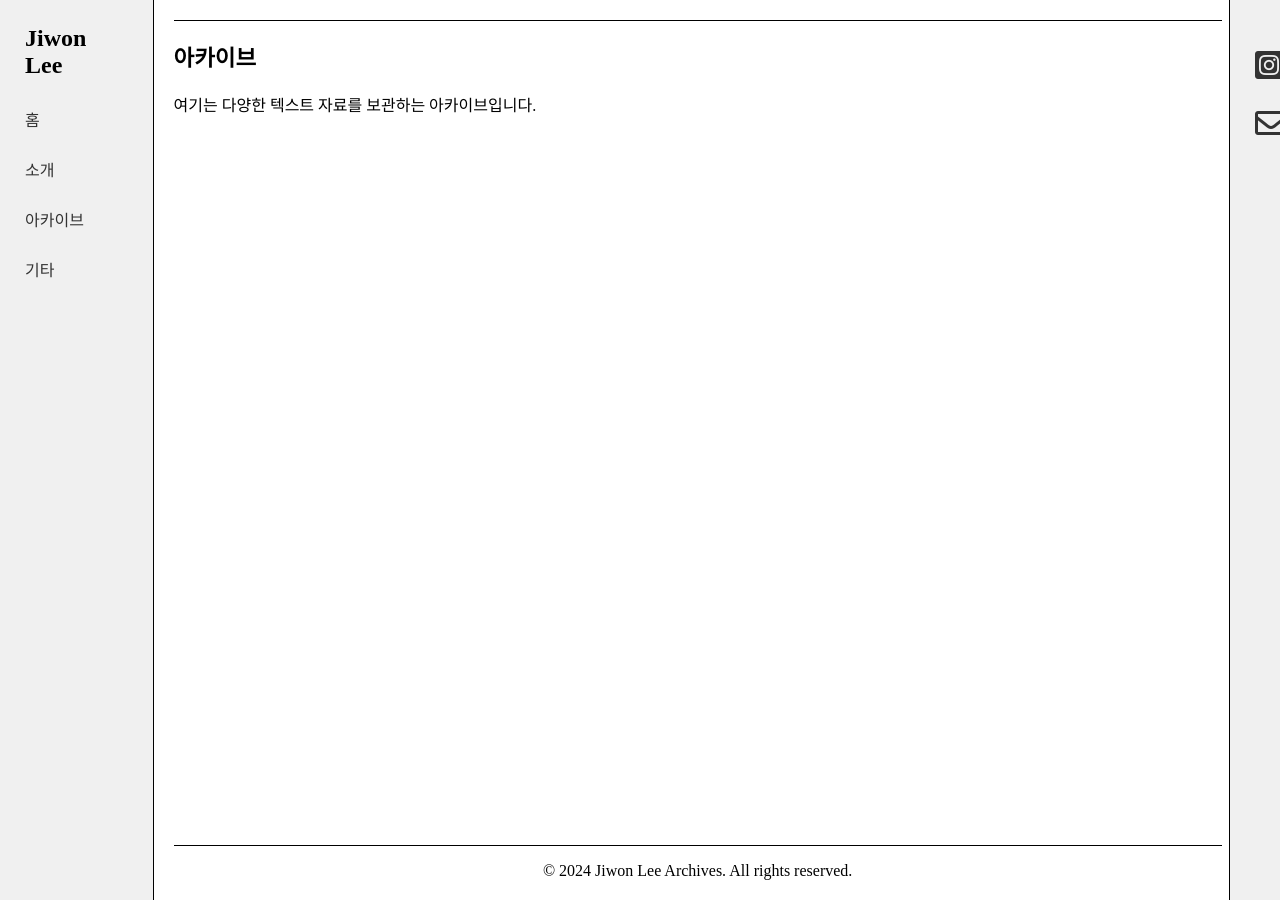
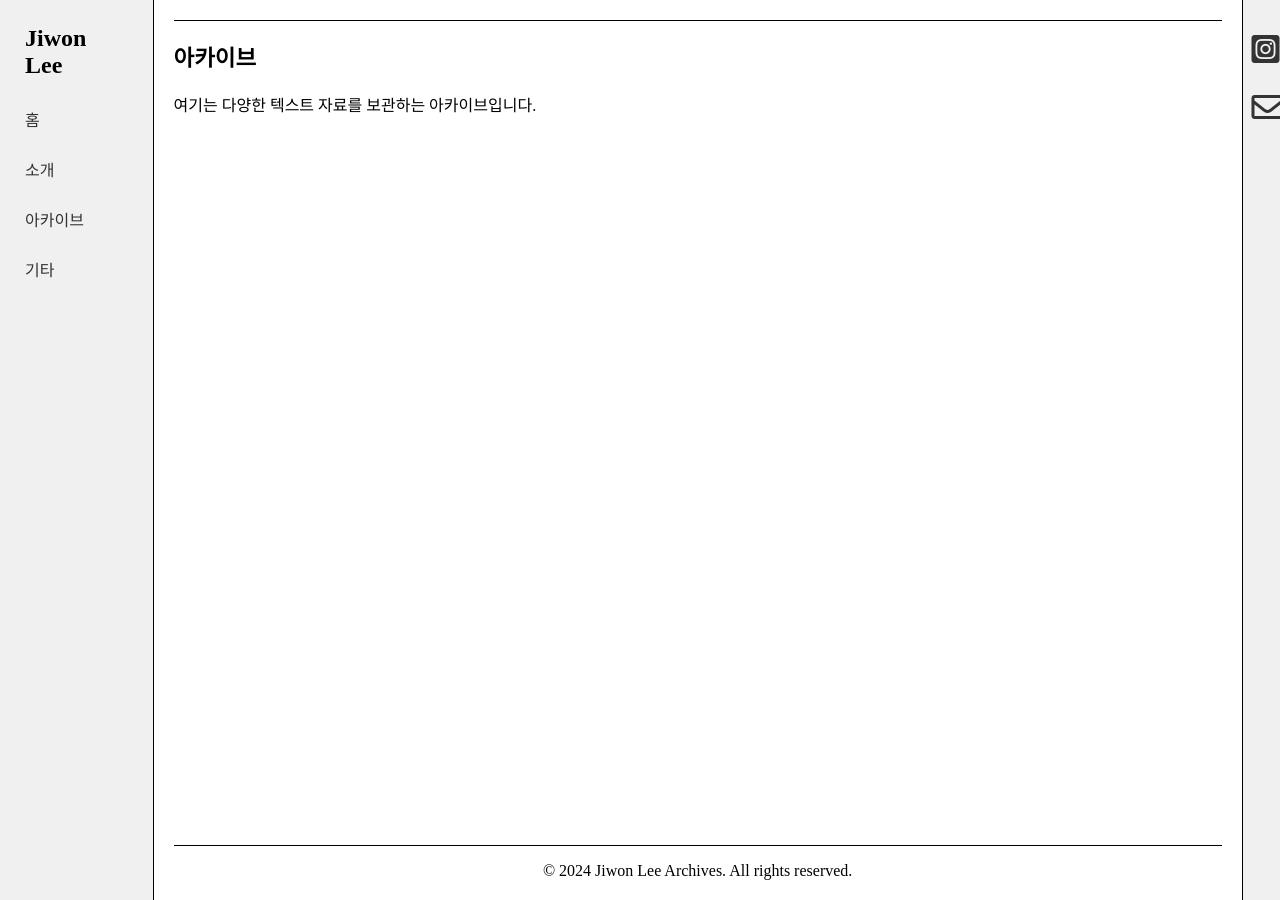
Before and after one commit to LfayeJ/archives, a Jekyll site: the page built from index.html, in a window 1280 px wide. Built offline with Jekyll 4.4.1, drawn with Linux system fonts in a browser that asks for light colours; some web fonts are replaced.

Commit message:
Update styles.css

```diff
--- a/assets/css/styles.css
+++ b/assets/css/styles.css
@@ -58,13 +58,13 @@
 .side-menu, .additional-side-menu {
   min-height: 100vh;
   background-color: #f0f0f0;
-  padding: 25px;
   box-sizing: border-box;
 }
 
 .side-menu {
   width: 12vw;
   border-right: 1px solid var(--border-color);
+  padding: 25px;
 }
 
 .additional-side-menu {
@@ -72,6 +72,7 @@
   top: 0;
   right: 0;
   width: 3vw;
+  padding: 0.7vw;
   border-left: 1px solid var(--border-color);
 }
 
```
